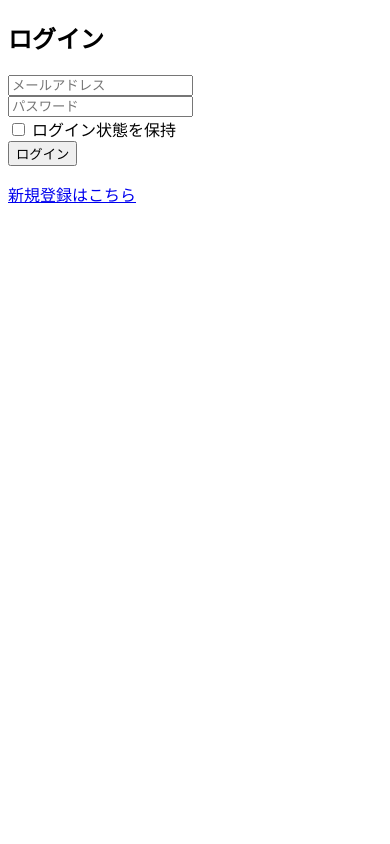
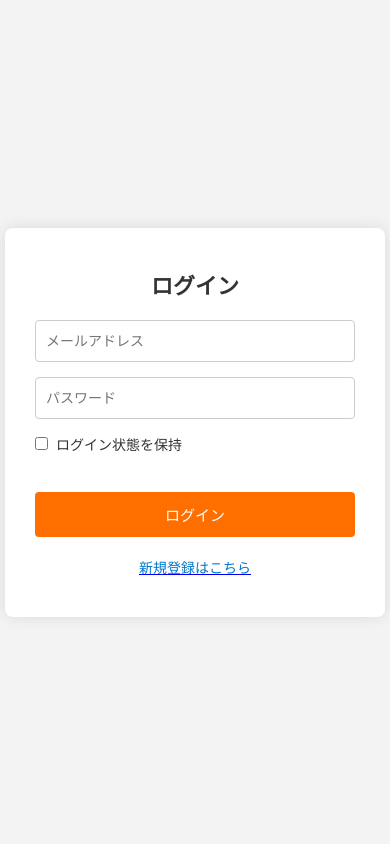
Before and after one commit to chacouru/Fittie, a PHP site: page /PHP/index.php in a window 390 px wide. Run offline with PHP 8.4, Linux system fonts and the light colour scheme.

Commit message:
css追加

```diff
--- a/CSS/login.css
+++ b/CSS/login.css
@@ -1,163 +1,88 @@
-/* メインコンテンツ */
-main {
-  min-height: calc(100vh - 80px - 60px); /* ヘッダーとフッターの高さを除く */
-  padding: 40px 20px;
-  background-color: #f8f9fa;
-  display: flex;
-  justify-content: center;
-  align-items: center;
+/* リセット */
+* {
+    margin: 0;
+    padding: 0;
+    box-sizing: border-box;
 }
 
-/* ログインコンテナ */
-.login_container {
-  background-color: #ffffff;
-  padding: 40px;
-  border-radius: 12px;
-  box-shadow: 0 4px 20px rgba(0, 0, 0, 0.1);
-  width: 100%;
-  max-width: 480px;
-  margin: 0 auto;
+/* ベース設定 */
+body {
+    font-family: 'Helvetica Neue', 'Segoe UI', sans-serif;
+    background-color: #f3f3f3;
+    display: flex;
+    justify-content: center;
+    align-items: center;
+    height: 100vh;
 }
 
-.login_container h1 {
-  font-size: 28px;
-  font-weight: 700;
-  text-align: center;
-  margin-bottom: 32px;
-  color: #333333;
-  letter-spacing: 0.5px;
+/* メインボックス（白背景 + 影） */
+main {
+    background-color: #ffffff;
+    padding: 40px 30px;
+    border-radius: 8px;
+    box-shadow: 0 0 15px rgba(0, 0, 0, 0.1);
+    width: 100%;
+    max-width: 380px;
 }
 
-/* フォームグループ */
-.form_group {
-  margin-bottom: 24px;
+/* 見出し */
+main h2 {
+    margin-bottom: 20px;
+    font-size: 22px;
+    color: #333;
+    text-align: center;
 }
 
-.form_group label {
-  display: block;
-  font-size: 14px;
-  font-weight: 600;
-  color: #555555;
-  margin-bottom: 8px;
-  letter-spacing: 0.3px;
+/* 入力フィールド */
+input[type="email"],
+input[type="password"] {
+    width: 100%;
+    padding: 12px 10px;
+    margin-bottom: 15px;
+    border: 1px solid #ccc;
+    border-radius: 4px;
+    font-size: 14px;
 }
 
-.form_group input {
-  width: 100%;
-  padding: 14px 16px;
-  font-size: 16px;
-  border: 2px solid #e1e5e9;
-  border-radius: 8px;
-  background-color: #ffffff;
-  transition: all 0.3s ease;
-  box-sizing: border-box;
+/* チェックボックス */
+label {
+    font-size: 14px;
+    display: flex;
+    align-items: center;
+    margin-bottom: 20px;
+    color: #333;
 }
 
-.form_group input:focus {
-  outline: none;
-  border-color: #007bff;
-  box-shadow: 0 0 0 3px rgba(0, 123, 255, 0.1);
-  background-color: #fafbfc;
+input[type="checkbox"] {
+    margin-right: 8px;
 }
 
-.form_group input:hover {
-  border-color: #c6cbd1;
+/* ボタン */
+button {
+    width: 100%;
+    padding: 12px;
+    background-color: #ff6f00;
+    color: white;
+    border: none;
+    border-radius: 4px;
+    font-size: 15px;
+    cursor: pointer;
+    transition: background-color 0.2s ease;
 }
 
-/* 送信ボタン */
-.login_container button[type="submit"] {
-  width: 100%;
-  padding: 16px;
-  font-size: 16px;
-  font-weight: 600;
-  color: #ffffff;
-  background: linear-gradient(135deg, #007bff 0%, #0056b3 100%);
-  border: none;
-  border-radius: 8px;
-  cursor: pointer;
-  transition: all 0.3s ease;
-  margin-top: 8px;
-  letter-spacing: 0.5px;
+button:hover {
+    background-color: #e65c00;
 }
 
-.login_container button[type="submit"]:hover {
-  background: linear-gradient(135deg, #0056b3 0%, #004085 100%);
-  transform: translateY(-2px);
-  box-shadow: 0 6px 20px rgba(0, 123, 255, 0.3);
+/* リンク */
+a p {
+    margin-top: 20px;
+    text-align: center;
+    font-size: 14px;
+    color: #0077cc;
+    text-decoration: none;
 }
 
-.login_container button[type="submit"]:active {
-  transform: translateY(0);
-  box-shadow: 0 2px 10px rgba(0, 123, 255, 0.2);
+a p:hover {
+    text-decoration: underline;
 }
-
-/* ログインリンク */
-.login_container p {
-  text-align: center;
-  margin-top: 24px;
-  font-size: 14px;
-}
-
-.login_container p a {
-  color: #007bff;
-  text-decoration: none;
-  font-weight: 500;
-  transition: color 0.3s ease;
-}
-
-.login_container p a:hover {
-  color: #0056b3;
-  text-decoration: underline;
-}
-
-/* レスポンシブデザイン */
-@media (max-width: 768px) {
-  main {
-    padding: 20px 16px;
-    min-height: calc(100vh - 70px - 50px);
-  }
-
-  .login_container {
-    padding: 32px 24px;
-    border-radius: 8px;
-    box-shadow: 0 2px 15px rgba(0, 0, 0, 0.08);
-  }
-
-  .login_container h1 {
-    font-size: 24px;
-    margin-bottom: 28px;
-  }
-
-  .form_group {
-    margin-bottom: 20px;
-  }
-
-  .form_group input {
-    padding: 12px 14px;
-    font-size: 16px; /* iOSのズーム防止のため16px以上 */
-  }
-
-  .login_container button[type="submit"] {
-    padding: 14px;
-    font-size: 16px;
-  }
-}
-
-@media (max-width: 480px) {
-  main {
-    padding: 16px 12px;
-  }
-
-  .login_container {
-    padding: 24px 20px;
-  }
-
-  .login_container h1 {
-    font-size: 22px;
-    margin-bottom: 24px;
-  }
-
-  .form_group {
-    margin-bottom: 18px;
-  }
-}
--- a/PHP/index.php
+++ b/PHP/index.php
@@ -1,6 +1,13 @@
 <!DOCTYPE html>
-<html>
+<html lang="en">
+<head>
+    <meta charset="UTF-8">
+    <meta name="viewport" content="width=device-width, initial-scale=1.0">
+    <title>Document</title>
+    <link rel="stylesheet" href="../CSS/login.css">
+</head>
 <body>
+    <main>
         <h2>ログイン</h2>
         <form method="POST" action="login_function/login_handler.php">
         <input type="email" name="email" required placeholder="メールアドレス"><br>
@@ -9,5 +16,6 @@
         <button type="submit">ログイン</button>
         <a href="./register.php"><p>新規登録はこちら</p></a>
         </form>
+    </main>
 </body>
 </html>
```
Lines whose indentation alone changed are shown as unchanged.
